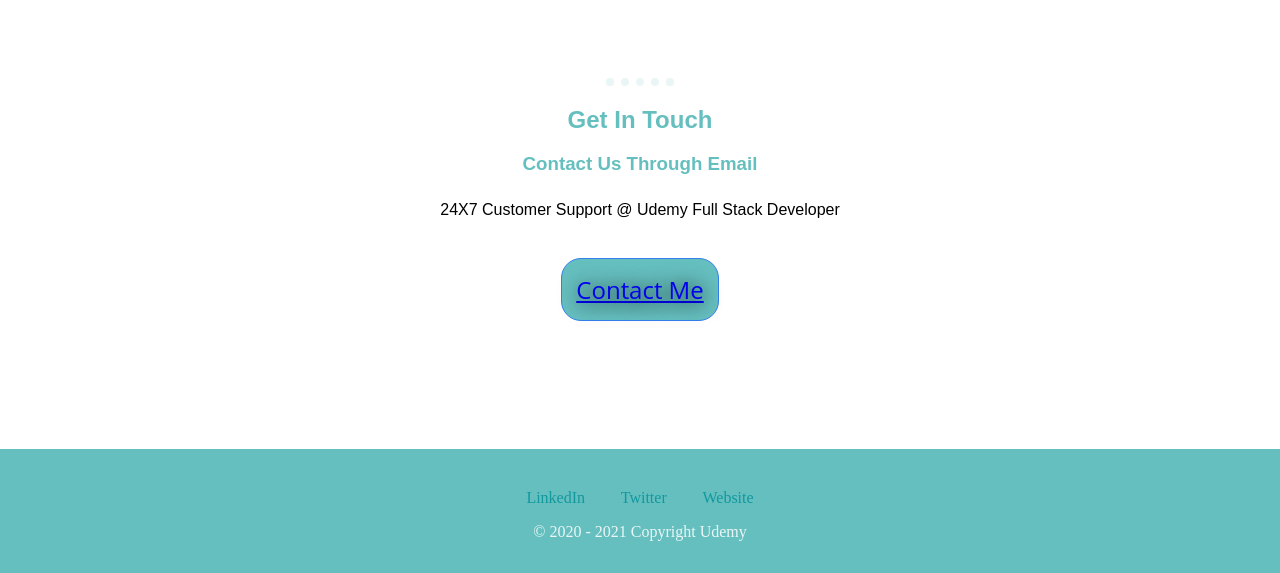
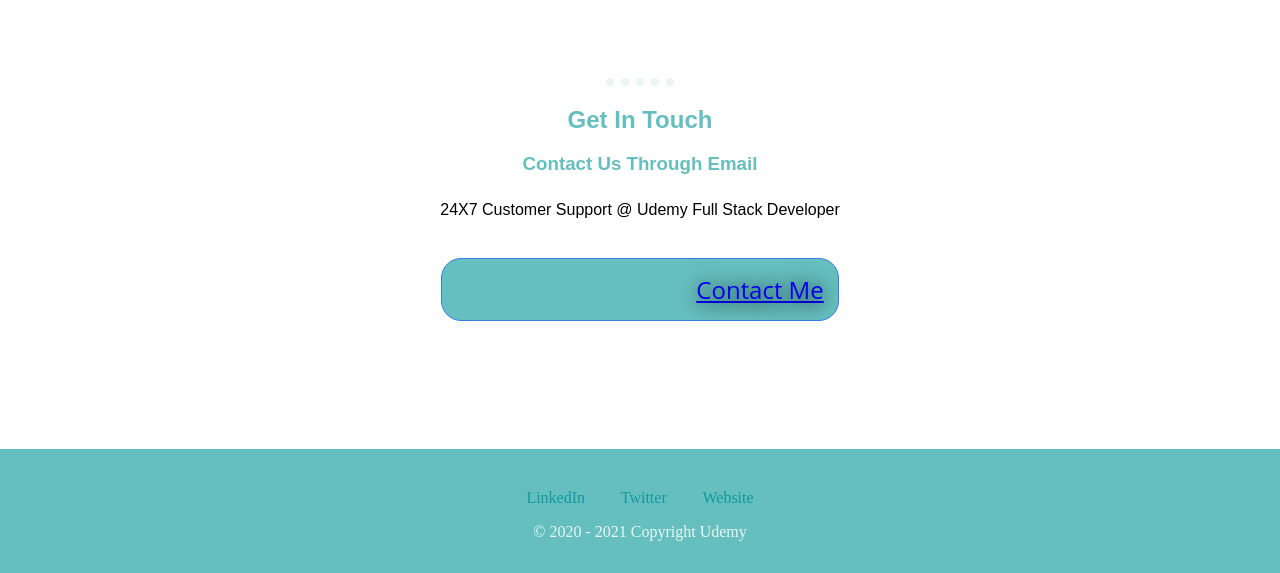
Before and after one commit to Gamertoon/Udemy-Project, a plain HTML site: page index.html in a window 1280 px wide. Shown: the part 1671-2244 px from the top of the page. Drawn offline with Linux system fonts and the light colour scheme.

Commit message:
Update index.html

```diff
--- a/index.html
+++ b/index.html
@@ -43,7 +43,7 @@
     <h2>Get In Touch</h2>
     <h3>Contact Us Through Email </h3>
 <p class="height">24X7 Customer Support @ Udemy Full Stack Developer</p>
-    <button class="button"><a href="mailto:kibwork09@gmail.com">Contact Me</a></button>
+    <button class="button"><a class="tex" href="mailto:kibwork09@gmail.com">Contact Me</a></button>
     <div class="background">
   </div>
 </div>
```
